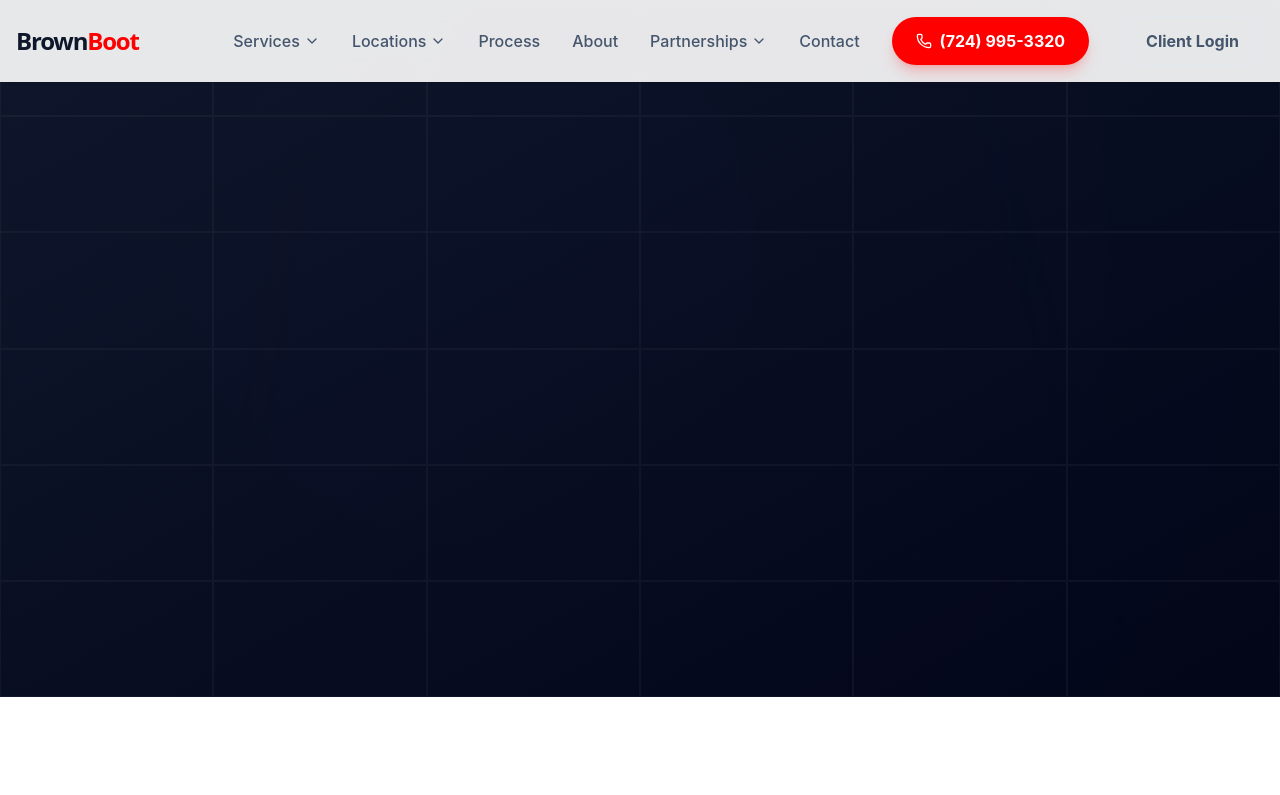
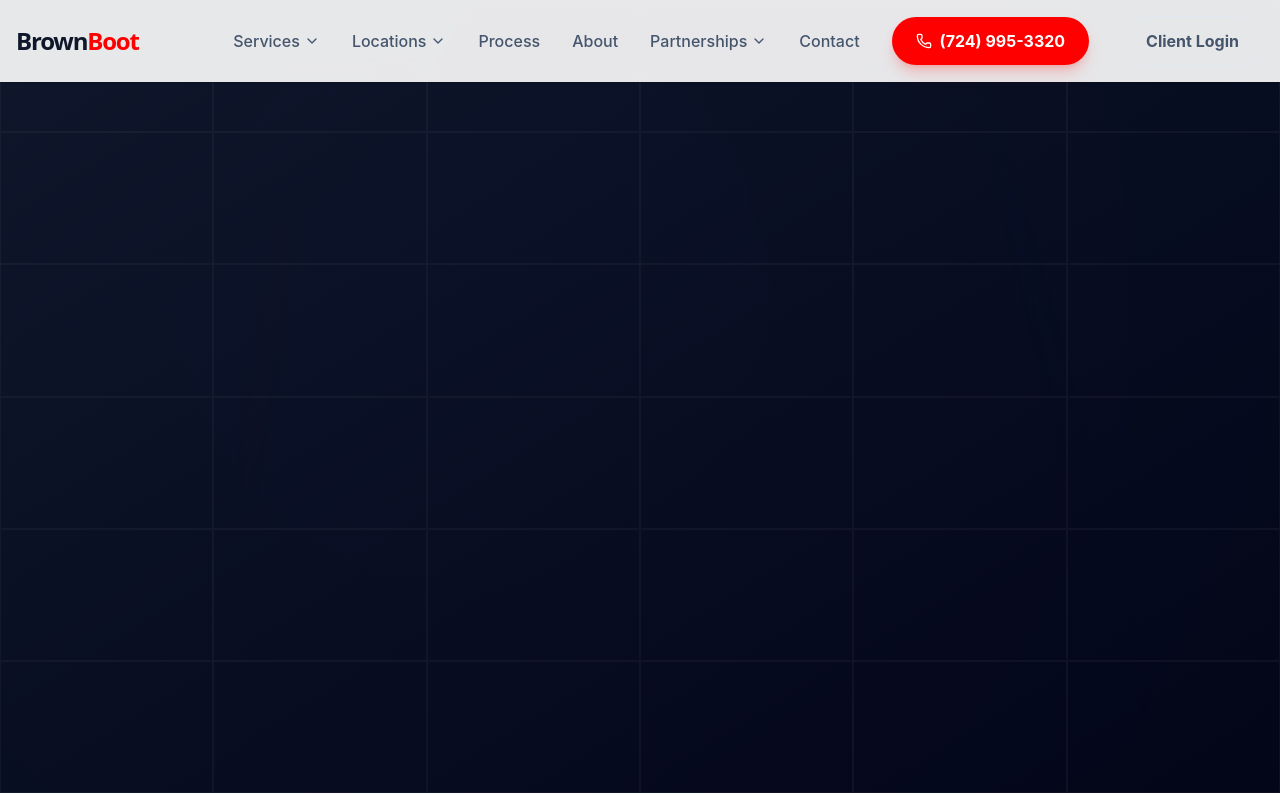
Before and after one commit to ahmedk-hue/brownboots, a React (Vite) app: page /locations/irwin in a window 1280 px wide. Shown: the top 795 px of the page. Built offline with nearby package versions, Linux system fonts and the light colour scheme.

Commit message:
style: increase top padding in LocationHero for better header clearance

```diff
--- a/src/components/locations/LocationHero.tsx
+++ b/src/components/locations/LocationHero.tsx
@@ -11,7 +11,7 @@ interface LocationHeroProps {
 
 const LocationHero = ({ city, subtitle }: LocationHeroProps) => {
     return (
-        <section className="relative min-h-[40vh] flex items-center overflow-hidden bg-slate-950 py-16 md:py-24">
+        <section className="relative min-h-[40vh] flex items-center overflow-hidden bg-slate-950 pt-32 pb-16 md:pt-48 md:pb-24">
             {/* Background with Decorative Elements */}
             <div className="absolute inset-0 z-0 text-center">
                 <div className="absolute inset-0 bg-gradient-to-br from-slate-900 to-slate-950"></div>
```
